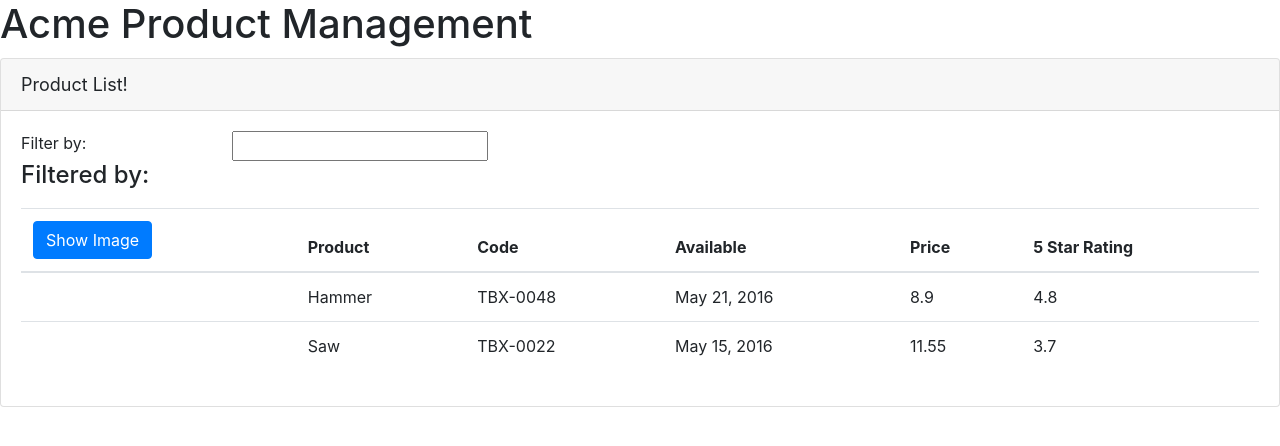
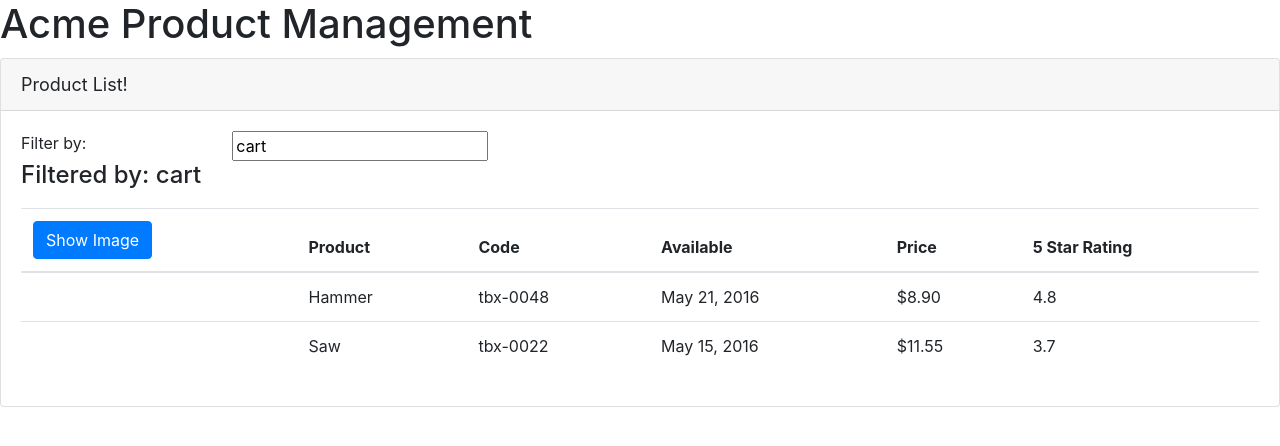
Before and after one commit to anthonyrella/Angular-GettingStarted, an Angular app in the folder APM/: page / in a window 1280 px wide. Shown: the top 446 px of the page. Built offline with nearby package versions, Linux system fonts and the light colour scheme.

Commit message:
Data Binding & Pipes

```diff
--- a/APM/src/app/app.module.ts
+++ b/APM/src/app/app.module.ts
@@ -1,6 +1,6 @@
 import { BrowserModule } from '@angular/platform-browser';
 import { NgModule } from '@angular/core';
-
+import { FormsModule } from '@angular/forms';
 import { AppComponent } from './app.component';
 import { ProductListComponent } from './products/product-list-component';
 
@@ -10,7 +10,8 @@
     ProductListComponent
   ],
   imports: [
-    BrowserModule
+    BrowserModule,
+    FormsModule
   ],
   bootstrap: [AppComponent]
 })
--- a/APM/src/app/products/product-list-component.ts
+++ b/APM/src/app/products/product-list-component.ts
@@ -6,6 +6,11 @@
 })
 export class ProductListComponent {
     pageTitle: string = 'Product List!';
+    imageWidth: number = 50;
+    imageMargin: number = 2;
+    showImage: boolean = false;
+    listFilter: string = 'cart';
+
     products : any[] = [
         {
             "productId": 5,
@@ -28,4 +33,8 @@
             "imageUrl": "https://openclipart.org/image/300px/svg_to_png/27070/egore911_saw.png"
           }
     ];
+
+    toggleImage(): void {
+        this.showImage = !this.showImage;
+    }
 }
--- a/APM/src/app/products/product-list.component.html
+++ b/APM/src/app/products/product-list.component.html
@@ -6,12 +6,13 @@
         <div class="row">
             <div class="col-md-2">Filter by:</div>
             <div class="col-md-4">
-                <input type="text">
+                <input type="text"
+                [(ngModel)]='listFilter'>
             </div>
         </div>
         <div class="row">
             <div class="col-md-6">
-                <h4>Filtered by: </h4>
+                <h4>Filtered by: {{listFilter}} </h4>
             </div>
         </div>
         <div class="table-responsive">
@@ -20,8 +21,9 @@
                 <thead>
                     <tr>
                         <th>
-                            <button class="btn btn-primary">
-                                Show Image
+                            <button class="btn btn-primary"
+                            (click)='toggleImage()'>
+                              {{showImage ? 'Hide' : 'Show'}}  Image
                             </button>
                         </th>
                         <th>Product</th>
@@ -33,11 +35,17 @@
                 </thead>
                 <tbody>
                     <tr *ngFor='let product of products'>
-                        <td></td>
+                        <td>
+                            <img *ngIf = 'showImage'
+                             [src] = 'product.imageUrl'
+                            [title] = 'product.productName'
+                            [style.width.px] = 'imageWidth'
+                            [style.margin.px] = 'imageMargin'>
+                        </td>
                         <td>{{ product.productName }}</td>
-                        <td>{{ product.productCode }}</td>
+                        <td>{{ product.productCode | lowercase }}</td>
                         <td>{{ product.releaseDate }}</td>
-                        <td>{{product.price }}</td>
+                        <td>{{product.price | currency:'USD':'symbol':'1.2-2' }}</td>
                         <td>{{ product.starRating }}</td>
                     </tr>
 
```
